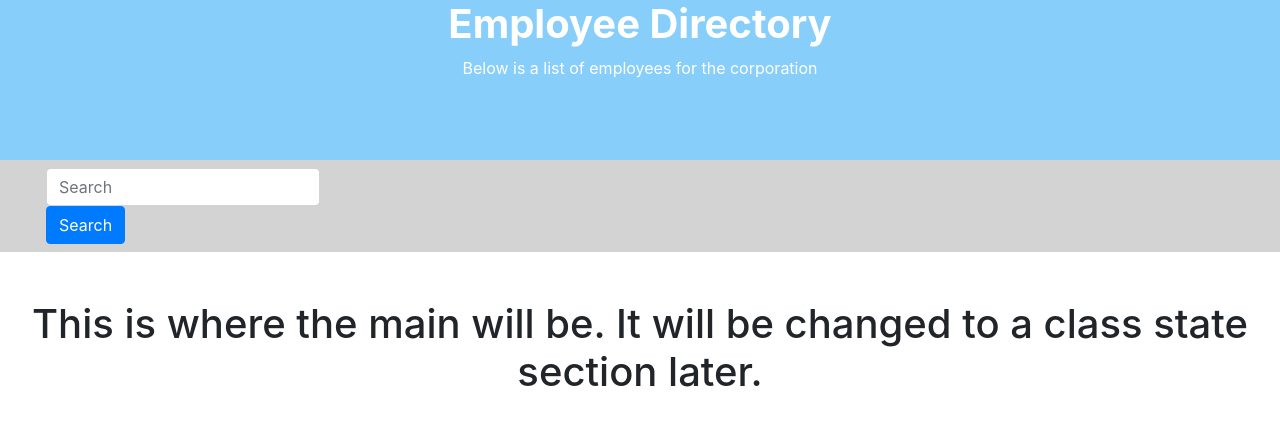
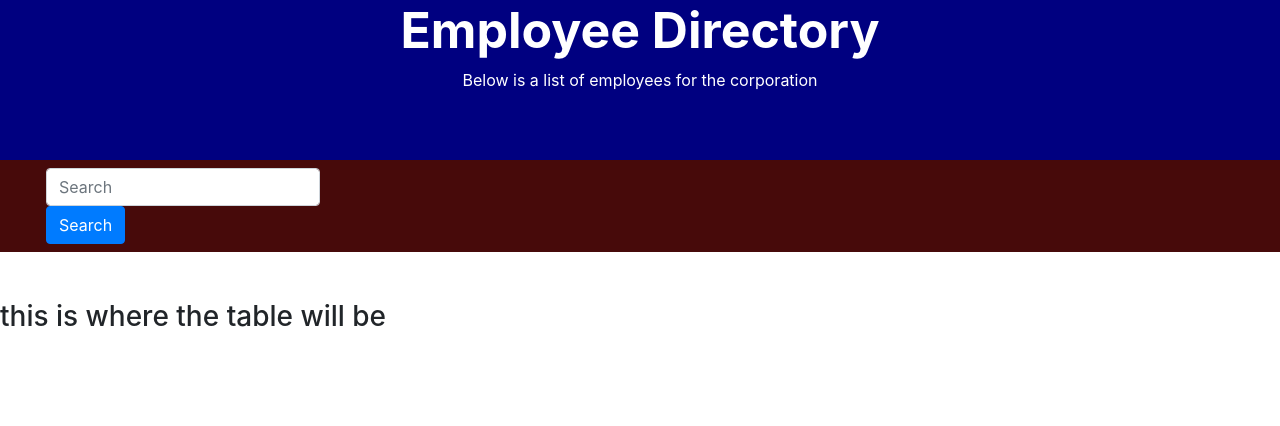
Before and after one commit to Napica/HW-14-Employ-Direct, a React (Create React App) app: page / in a window 1280 px wide. Shown: the top 426 px of the page. Built offline with nearby package versions, Linux system fonts and the light colour scheme.

Commit message:
added API and some extra styling

```diff
--- a/src/components/Header/Header.css
+++ b/src/components/Header/Header.css
@@ -1,10 +1,10 @@
 .header {
-    background-color: lightskyblue ;
+    background-color: navy ;
     height: 20vh;
     color: white;
 }
 
 .header h1 {
-    font-size: 50;
+    font-size: 50px;
     font-weight: bold;
 }
--- a/src/components/Main/Main.jsx
+++ b/src/components/Main/Main.jsx
@@ -1,14 +1,13 @@
-import React from "react";
-import "./Main.css";
+import React, { Component } from 'react';
 
-function Main() {
-  return (
-    <div className="">
+class Main extends Component {
+  render() {
+    return (
       <div>
-        <h1 className="text-center">This is where the main will be. It will be changed to a class state section later.</h1>
+          <h3>this is where the table will be</h3>
       </div>
-    </div>
-  );
+    );
+  }
 }
 
 export default Main;
--- a/src/components/NavBar/NavBar.css
+++ b/src/components/NavBar/NavBar.css
@@ -1,3 +1,3 @@
 .navBar {
-    background-color: lightgrey;
+    background-color: rgb(71, 10, 10);
 }
```
Also changed, not shown: src/utils/API.js (added, +9 -0 lines).
